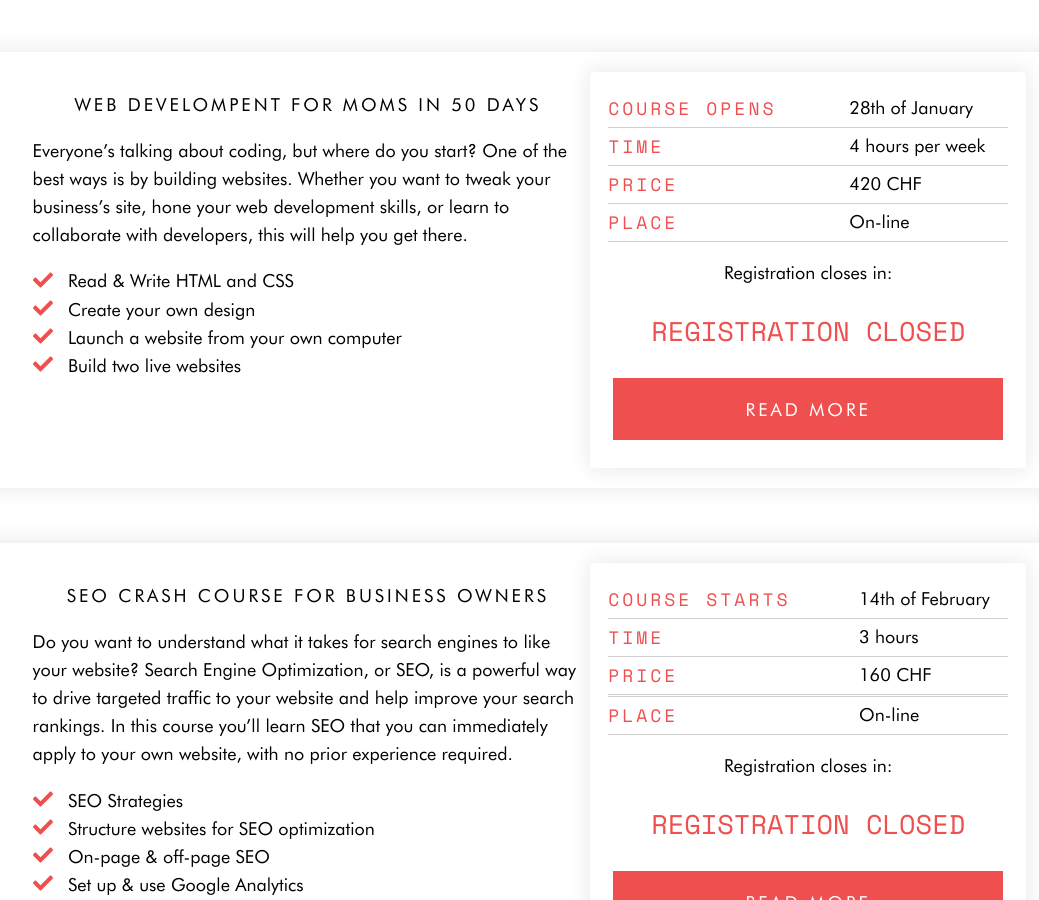
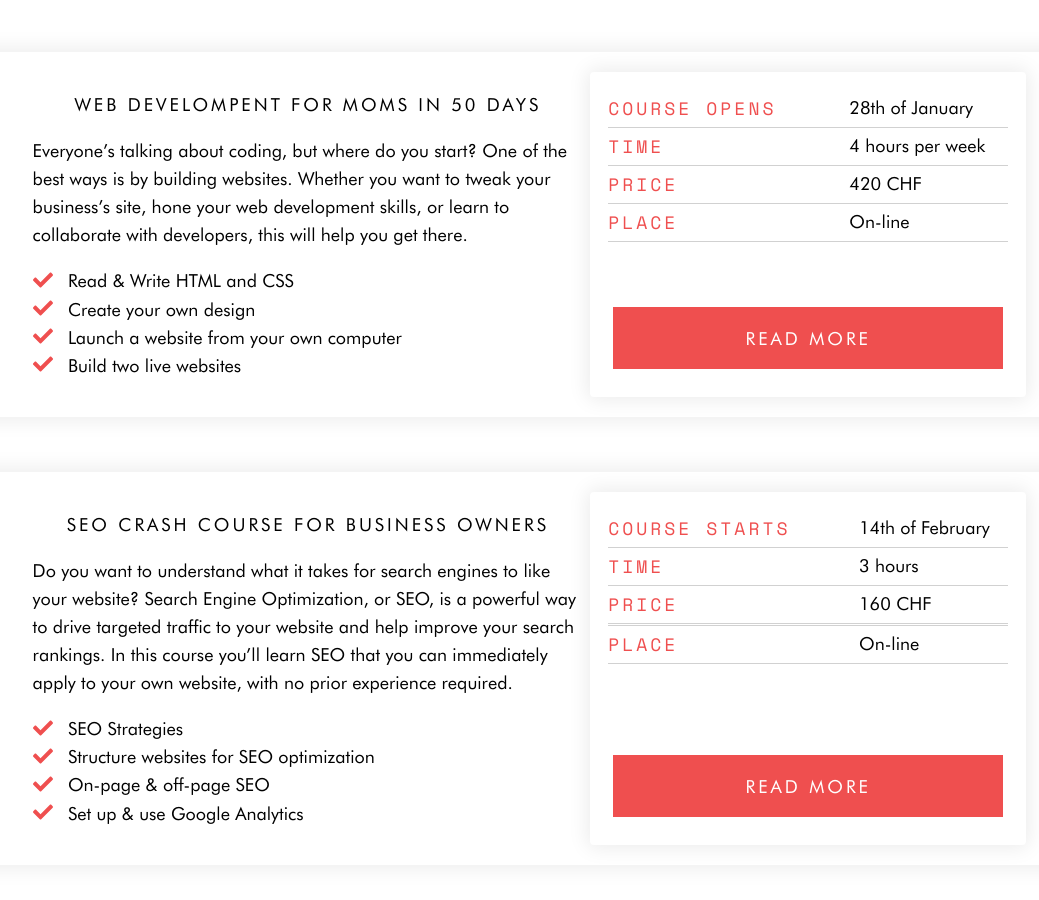
Before and after one commit to hharen/mltc_jekyll, a Jekyll site: the page built from index.html, in a window 1280 px wide and 900 px high, scrolled down 2691 px. Shown: the whole window, without its empty margins (107-1146 px from the left). Built offline with Jekyll 4.4.1, drawn with Linux system fonts in a browser that asks for light colours; nearby versions of some CDN libraries.

Commit message:
Remove registration deadline

```diff
--- a/_includes/layout_seo_course_card.html
+++ b/_includes/layout_seo_course_card.html
@@ -19,7 +19,7 @@
             <div class='line'></div>
           </div>
 
-          <div class="time-to-book">
+          <!-- <div class="time-to-book">
             <p>Registration closes in:</p>
             <p class="countdown" data-countdown-date="Feb 13, 2021 23:59:59"></p>
-          </div>
+          </div> -->
--- a/_includes/layout_web_dev_course_card.html
+++ b/_includes/layout_web_dev_course_card.html
@@ -16,8 +16,8 @@
             <div class='line'></div>
           </div>
 
-          <div class="time-to-book">
+<!--           <div class="time-to-book">
             <p>Registration closes in:</p>
-            <!-- <p>Registration opens in:</p> -->
+            <p>Registration opens in:</p>
             <p class="countdown" data-countdown-date="Feb 2, 2021 23:59:59"></p>
-          </div>
+          </div> -->
```
